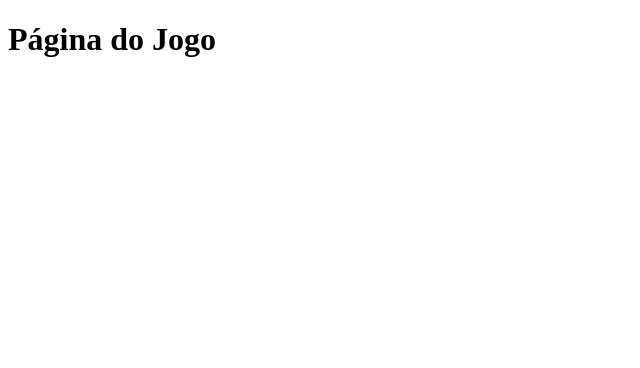
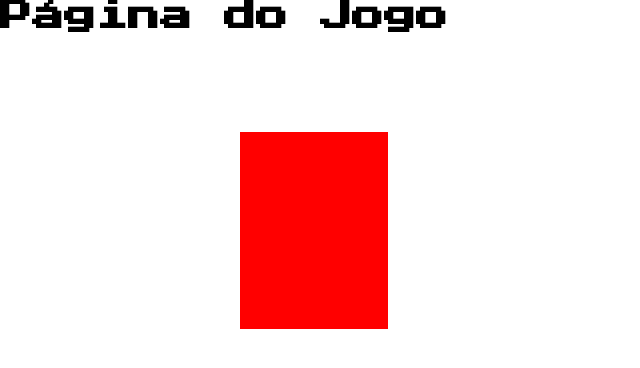
Before and after one commit to Antonio-Filho0309/JogoDaMemoria, a plain HTML site: page pages/jogo.html in a window 1280 px wide. Shown: the whole page, without its empty margins (0-640 px from the left). Drawn offline with Linux system fonts and the light colour scheme.

Commit message:
Atualização 1.0

```diff
--- /dev/null
+++ b/css/jogo.css
@@ -0,0 +1,31 @@
+.grid{
+    display: grid;
+    gap: 15px;
+    grid-template-columns: repeat(5, 1fr);
+    width: 100%;
+    max-width: 800px ;
+    margin: 100px auto;
+}
+
+.card{
+    width: 100%;
+    background-color: #333;
+    aspect-ratio: 3/4;
+    border-radius: 5px;
+    position: relative;
+}
+
+.face{
+    width: 100%;
+    height: 100%;
+    position: absolute;
+}
+
+
+.front{
+    background-color: red;
+}
+
+.back{
+    background-image: url('../IMAGES/');
+}
--- a/pages/jogo.html
+++ b/pages/jogo.html
@@ -1,11 +1,20 @@
 <!DOCTYPE html>
 <html lang="pt-br">
-<head>
-    <meta charset="UTF-8">
-    <meta name="viewport" content="width=device-width, initial-scale=1.0">
+  <head>
+    <meta charset="UTF-8" />
+    <meta name="viewport" content="width=device-width, initial-scale=1.0" />
+    <link rel="stylesheet" href="../css/reset.css" />
+    <link rel="stylesheet" href="../css/jogo.css" />
     <title>Jogo da Memoria</title>
-</head>
-<body>
+  </head>
+  <body>
     <h1>Página do Jogo</h1>
-</body>
+
+    <div class="grid">
+      <div class="card">
+        <div class="face front"></div>
+        <div class=" face back"></div>
+      </div>
+    </div>
+  </body>
 </html>
```
